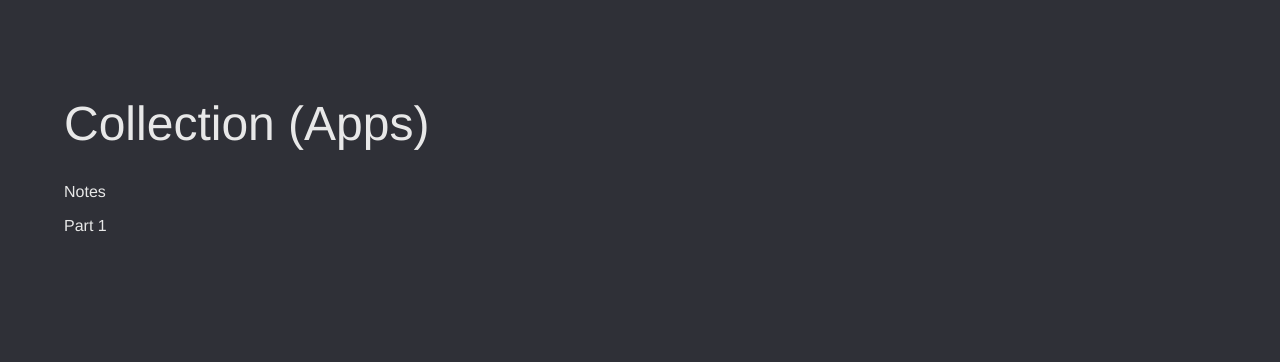
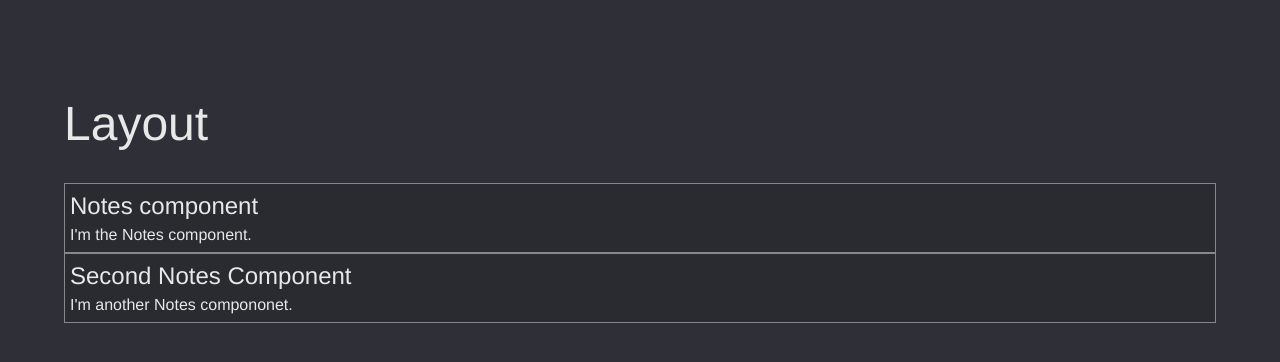
Before and after one commit to cfsanderson/react-routing-2, a React app: page / in a window 1280 px wide. Built offline with nearby package versions, Linux system fonts and the light colour scheme; some packages are replaced by stand-ins of ours.

Commit message:
refactored and restyled a bit.

```diff
--- a/src/components/Apps.js
+++ b/src/components/Apps.js
@@ -6,7 +6,7 @@ class Apps extends Component {
   render () {
     return (
       <div>
-        <h1>Collection (Apps)</h1>
+        <h1>Layout</h1>
         <Notes />
         <Part01 />
       </div>
--- a/src/components/App.js
+++ b/src/components/Layout.js
@@ -1,8 +1,8 @@
 import React, { Component } from 'react'
-import { Router, Route, hashHistory } from 'react-router'
+// import { Router, Route, hashHistory } from 'react-router'
 import Apps from './Apps'
 
-class App extends Component {
+class Layout extends Component {
   render () {
     return (
       <div>
@@ -12,4 +12,4 @@ class App extends Component {
   }
 }
 
-export default App
+export default Layout
--- a/src/components/Notes.js
+++ b/src/components/Notes.js
@@ -1,9 +1,30 @@
 import React, { Component } from 'react'
 
 class Notes extends Component {
+  // const potato = 'potato'
+  // const getDate = () => {
+  //   const today = new Date()
+  //   const dd = today.getDate()
+  //   const mm = today.getMonth()+1 //January is 0!
+  //   const yyyy = today.getFullYear()
+  //
+  //   if (dd < 10) {
+  //     dd = '0' + dd
+  //    }
+  //
+  //   if (mm < 10) {
+  //     mm = '0' + mm
+  //    }
+  //
+  //   return today = mm + '/' +dd + '/' + yyyy
+  // }
+
   render () {
     return (
-      <div>Notes</div>
+      <div className='notes-component'>
+        <h2>Notes component</h2>
+        <p>I'm the Notes component.</p>
+      </div>
     )
   }
 }
--- a/src/components/Part01.js
+++ b/src/components/Part01.js
@@ -3,8 +3,9 @@ import React, { Component } from 'react'
 class Part01 extends Component {
   render () {
     return (
-      <div>
-        <p>Part 1</p>
+      <div className='notes-component'>
+        <h2>Second Notes Component</h2>
+        <p>I'm another Notes compononet.</p>
       </div>
     )
   }
--- a/src/index.js
+++ b/src/index.js
@@ -2,7 +2,7 @@ import React from 'react'
 import ReactDOM from 'react-dom'
 import { AppContainer } from 'react-hot-loader'
 import Redbox from 'redbox-react'
-import App from './components/App'
+import Layout from './components/Layout'
 
 import './styles/screen.scss'
 
@@ -15,11 +15,11 @@ const render = app => {
   )
 }
 
-render(<App />)
+render(<Layout />)
 
 if (module.hot) {
-  module.hot.accept('./components/App', () => {
-    const NextApp = require('./components/App').default
+  module.hot.accept('./components/Layout', () => {
+    const NextApp = require('./components/Layout').default
     render(<NextApp />)
   })
 }
--- a/src/styles/screen.scss
+++ b/src/styles/screen.scss
@@ -19,10 +19,21 @@ body {
 
   h1,
   h2 {
-    font-weight: 100;
+    font-weight: lighter;
   }
 
   p {
     font-weight: 100;
   }
 }
+
+.notes-component {
+  padding: 5px;
+  background-color: hsla(232, 9%, 16%, 0.5);
+  border: 1px solid hsla(0, 0%, 90%, 0.5);
+
+  h2, p {
+    margin: auto;
+    padding: 3px 0;
+  }
+}
```
Also changed, not shown: public/favicon.ico (renamed from public/128x128react.png).
